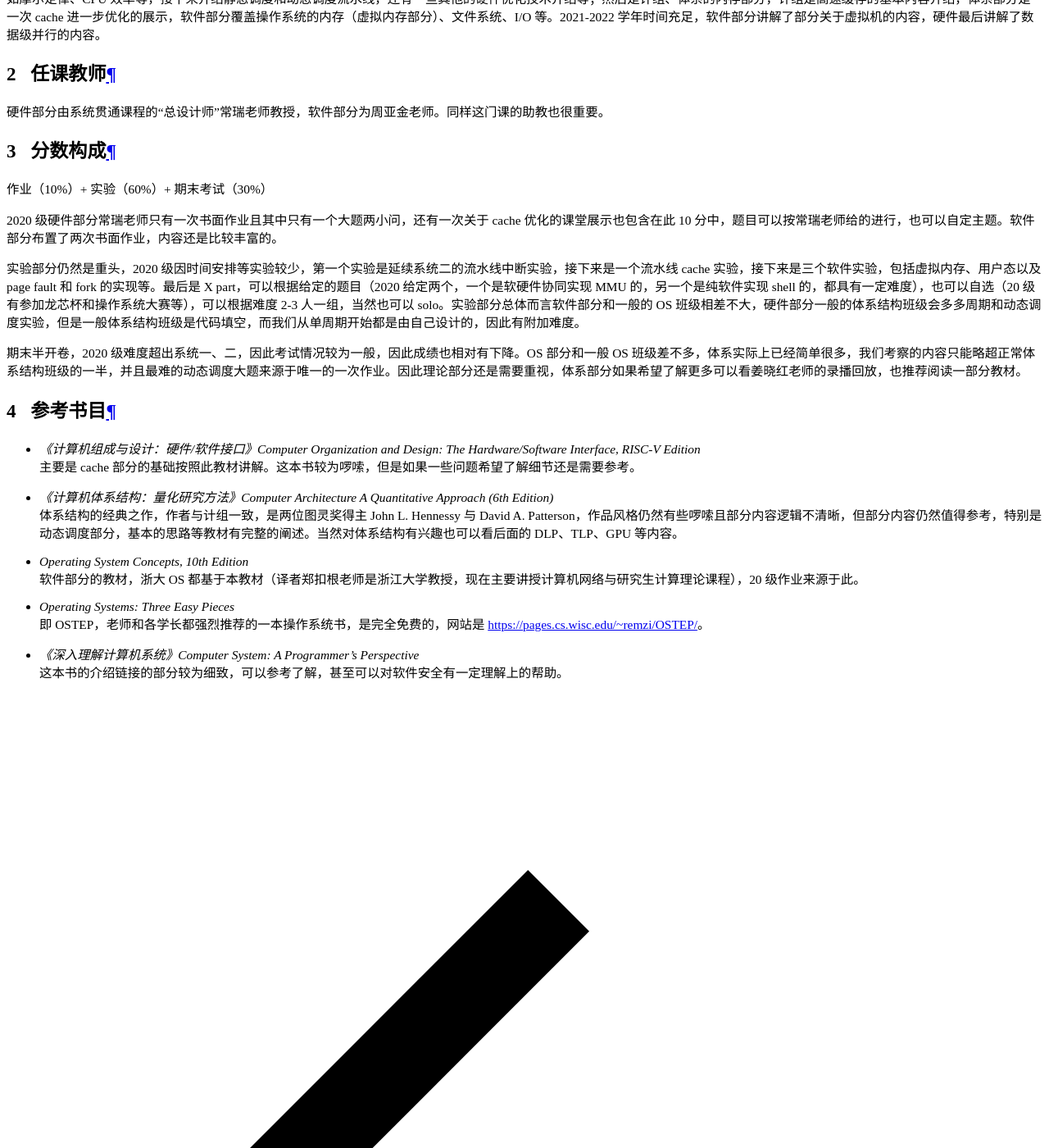
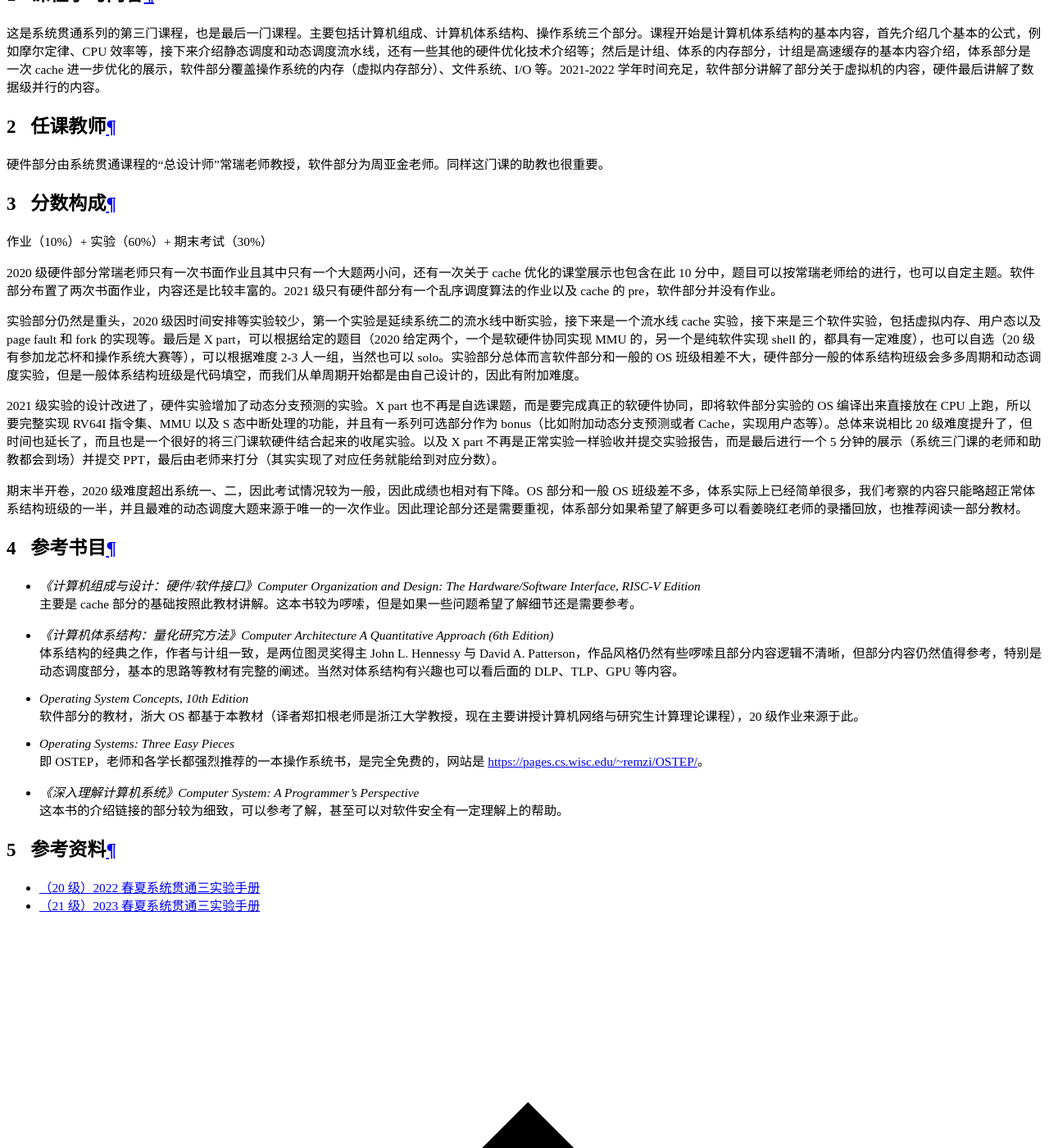
Before and after one commit to ZJU-Turing/TuringCourses, an MkDocs documentation site: the page built from docs/major_basic/computer_system3/index.md, in a window 1280 px wide and 1400 px high, scrolled down 17785 px. Shown: the whole window at 82% size. Built offline with MkDocs 1.6.1 and Material for MkDocs 9.7.7, drawn with Linux system fonts in a browser that asks for light colours; comment, search, counter and statistics services are not loaded.

Commit message:
docs: 更新计算机系统 Ⅲ 内容 (#95)

```diff
--- a/docs/major_basic/computer_system3/index.md
+++ b/docs/major_basic/computer_system3/index.md
@@ -13,9 +13,11 @@
 ## 分数构成
 作业（10%）+ 实验（60%）+ 期末考试（30%）
 
-2020 级硬件部分常瑞老师只有一次书面作业且其中只有一个大题两小问，还有一次关于 cache 优化的课堂展示也包含在此 10 分中，题目可以按常瑞老师给的进行，也可以自定主题。软件部分布置了两次书面作业，内容还是比较丰富的。
+2020 级硬件部分常瑞老师只有一次书面作业且其中只有一个大题两小问，还有一次关于 cache 优化的课堂展示也包含在此 10 分中，题目可以按常瑞老师给的进行，也可以自定主题。软件部分布置了两次书面作业，内容还是比较丰富的。2021 级只有硬件部分有一个乱序调度算法的作业以及 cache 的 pre，软件部分并没有作业。
 
 实验部分仍然是重头，2020 级因时间安排等实验较少，第一个实验是延续系统二的流水线中断实验，接下来是一个流水线 cache 实验，接下来是三个软件实验，包括虚拟内存、用户态以及 page fault 和 fork 的实现等。最后是 X part，可以根据给定的题目（2020 给定两个，一个是软硬件协同实现 MMU 的，另一个是纯软件实现 shell 的，都具有一定难度），也可以自选（20 级有参加龙芯杯和操作系统大赛等），可以根据难度 2-3 人一组，当然也可以 solo。实验部分总体而言软件部分和一般的 OS 班级相差不大，硬件部分一般的体系结构班级会多多周期和动态调度实验，但是一般体系结构班级是代码填空，而我们从单周期开始都是由自己设计的，因此有附加难度。
+
+2021 级实验的设计改进了，硬件实验增加了动态分支预测的实验。X part 也不再是自选课题，而是要完成真正的软硬件协同，即将软件部分实验的 OS 编译出来直接放在 CPU 上跑，所以要完整实现 RV64I 指令集、MMU 以及 S 态中断处理的功能，并且有一系列可选部分作为 bonus（比如附加动态分支预测或者 Cache，实现用户态等）。总体来说相比 20 级难度提升了，但时间也延长了，而且也是一个很好的将三门课软硬件结合起来的收尾实验。以及 X part 不再是正常实验一样验收并提交实验报告，而是最后进行一个 5 分钟的展示（系统三门课的老师和助教都会到场）并提交 PPT，最后由老师来打分（其实实现了对应任务就能给到对应分数）。
 
 期末半开卷，2020 级难度超出系统一、二，因此考试情况较为一般，因此成绩也相对有下降。OS 部分和一般 OS 班级差不多，体系实际上已经简单很多，我们考察的内容只能略超正常体系结构班级的一半，并且最难的动态调度大题来源于唯一的一次作业。因此理论部分还是需要重视，体系部分如果希望了解更多可以看姜晓红老师的录播回放，也推荐阅读一部分教材。
 
@@ -34,3 +36,8 @@
 
 * *《深入理解计算机系统》Computer System: A Programmer’s Perspective*
     这本书的介绍链接的部分较为细致，可以参考了解，甚至可以对软件安全有一定理解上的帮助。
+
+## 参考资料
+
+- [（20 级）2022 春夏系统贯通三实验手册](https://computer_architecture_cr_zju.gitee.io/sys3lab-2022-stu/)
+- [（21 级）2023 春夏系统贯通三实验手册](https://parfaity.gitee.io/sys3lab-2023-stu/)
```
